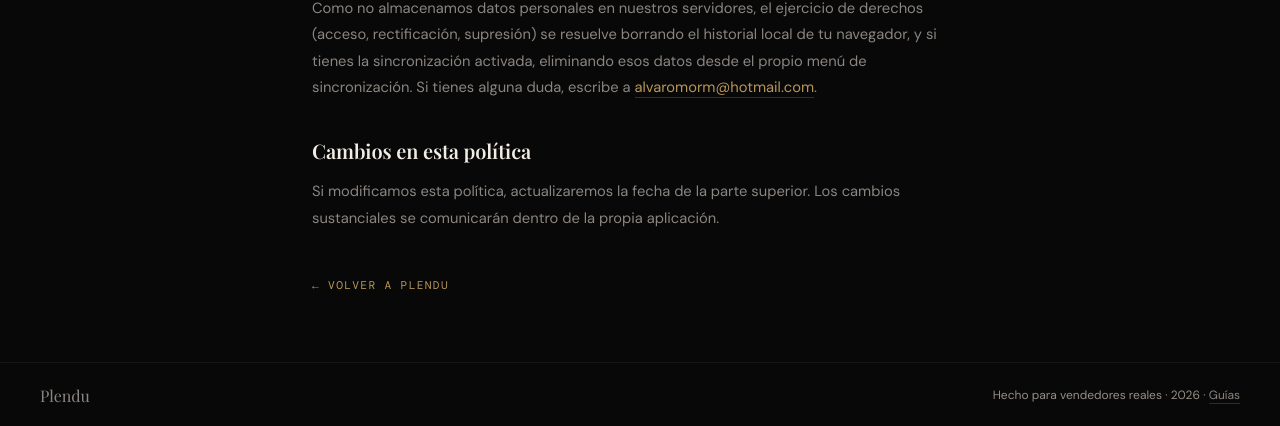
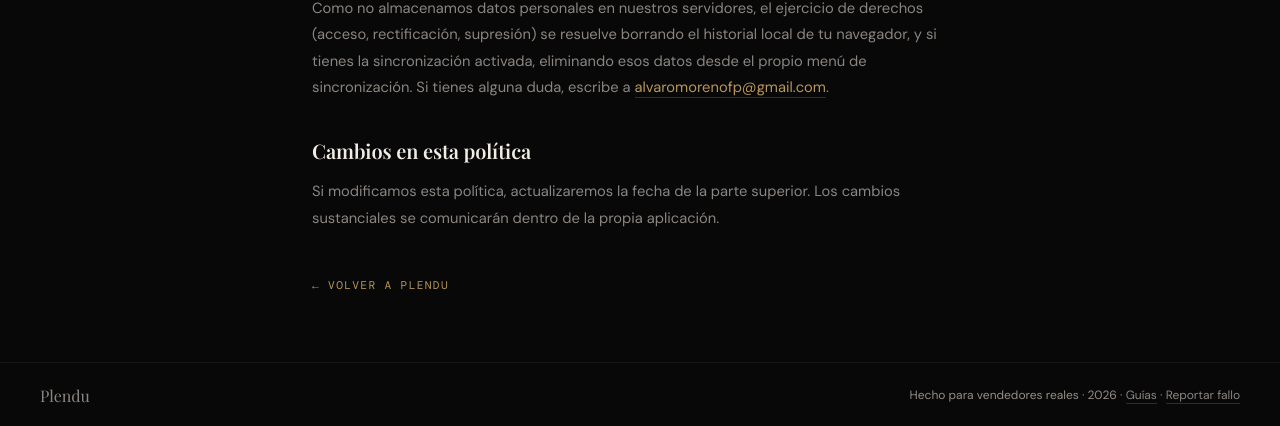
Before and after one commit to M0r3n0SVQ/plendu, a Next.js app: page /privacidad in a window 1280 px wide. Shown: the part 1523-1949 px from the top of the page. Built offline with nearby package versions, Linux system fonts and the light colour scheme; no server answers.

Commit message:
fix: email de contacto desactualizado y enlace para reportar fallos

```diff
--- /dev/null
+++ b/app/components/Footer.js
@@ -0,0 +1,27 @@
+import Link from 'next/link'
+
+// Shared by every page's footer — each page just hides the link to itself.
+export default function Footer({ showGuias = true, showPrivacidad = true }) {
+  return (
+    <footer className="footer">
+      <span className="footer-logo">Plendu</span>
+      <span>
+        Hecho para vendedores reales · 2026
+        {showGuias && (
+          <>
+            {' · '}
+            <Link href="/guias" className="footer-link">Guías</Link>
+          </>
+        )}
+        {showPrivacidad && (
+          <>
+            {' · '}
+            <Link href="/privacidad" className="footer-link">Privacidad</Link>
+          </>
+        )}
+        {' · '}
+        <a href="mailto:alvaromorenofp@gmail.com?subject=Fallo%20en%20Plendu" className="footer-link">Reportar fallo</a>
+      </span>
+    </footer>
+  )
+}
--- a/app/guias/layout.js
+++ b/app/guias/layout.js
@@ -1,4 +1,5 @@
 import Link from 'next/link'
+import Footer from '../components/Footer'
 
 export default function GuiasLayout({ children }) {
   return (
@@ -24,14 +25,7 @@ export default function GuiasLayout({ children }) {
 
       {children}
 
-      <footer className="footer">
-        <span className="footer-logo">Plendu</span>
-        <span>
-          Hecho para vendedores reales · 2026
-          {' · '}
-          <Link href="/privacidad" className="footer-link">Privacidad</Link>
-        </span>
-      </footer>
+      <Footer showGuias={false} />
     </div>
   )
 }
--- a/app/page.js
+++ b/app/page.js
@@ -1,7 +1,7 @@
-import Link from 'next/link'
 import dynamic from 'next/dynamic'
 import ImageUploader from './components/ImageUploader'
 import ThemeToggle from './components/ThemeToggle'
+import Footer from './components/Footer'
 
 // Neither renders anything until after a client-side check (onboarding flag /
 // beforeinstallprompt event) — code-split out of the main chunk since they're
@@ -79,16 +79,7 @@ export default function Home() {
         />
       </main>
 
-      <footer className="footer">
-        <span className="footer-logo">Plendu</span>
-        <span>
-          Hecho para vendedores reales · 2026
-          {' · '}
-          <Link href="/guias" className="footer-link">Guías</Link>
-          {' · '}
-          <Link href="/privacidad" className="footer-link">Privacidad</Link>
-        </span>
-      </footer>
+      <Footer />
     </div>
   )
 }
--- a/app/privacidad/page.js
+++ b/app/privacidad/page.js
@@ -1,5 +1,6 @@
 import Link from 'next/link'
 import { SITE_URL } from '../lib/siteUrl'
+import Footer from '../components/Footer'
 
 export const metadata = {
   title: 'Privacidad · Plendu',
@@ -120,7 +121,7 @@ export default function Privacidad() {
             resuelve borrando el historial local de tu navegador, y si tienes
             la sincronización activada, eliminando esos datos desde el propio
             menú de sincronización. Si tienes alguna duda, escribe a{' '}
-            <a href="mailto:alvaromorm@hotmail.com">alvaromorm@hotmail.com</a>.
+            <a href="mailto:alvaromorenofp@gmail.com">alvaromorenofp@gmail.com</a>.
           </p>
         </section>
 
@@ -149,14 +150,7 @@ export default function Privacidad() {
         </p>
       </main>
 
-      <footer className="footer">
-        <span className="footer-logo">Plendu</span>
-        <span>
-          Hecho para vendedores reales · 2026
-          {' · '}
-          <Link href="/guias" className="footer-link">Guías</Link>
-        </span>
-      </footer>
+      <Footer showPrivacidad={false} />
     </div>
   )
 }
```
